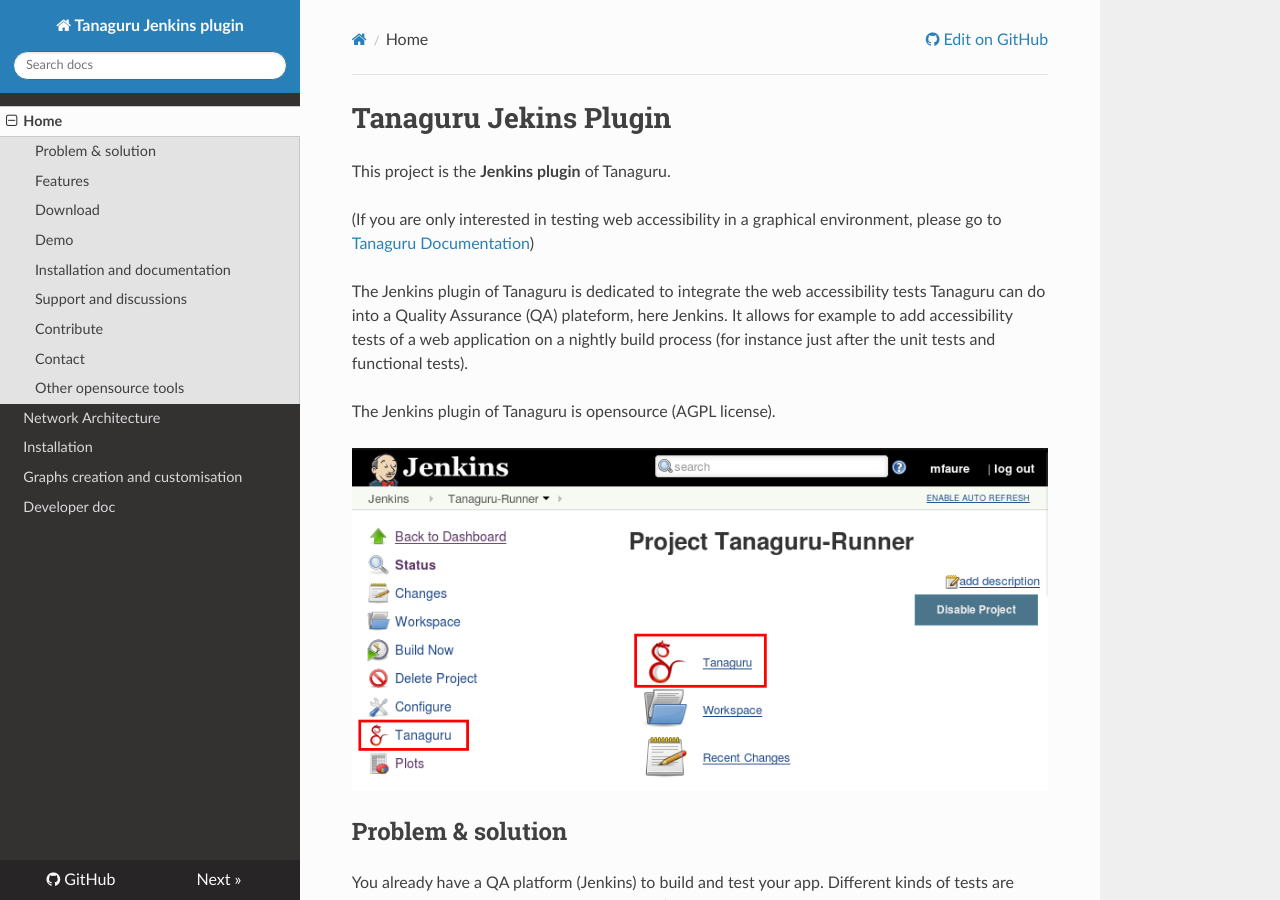
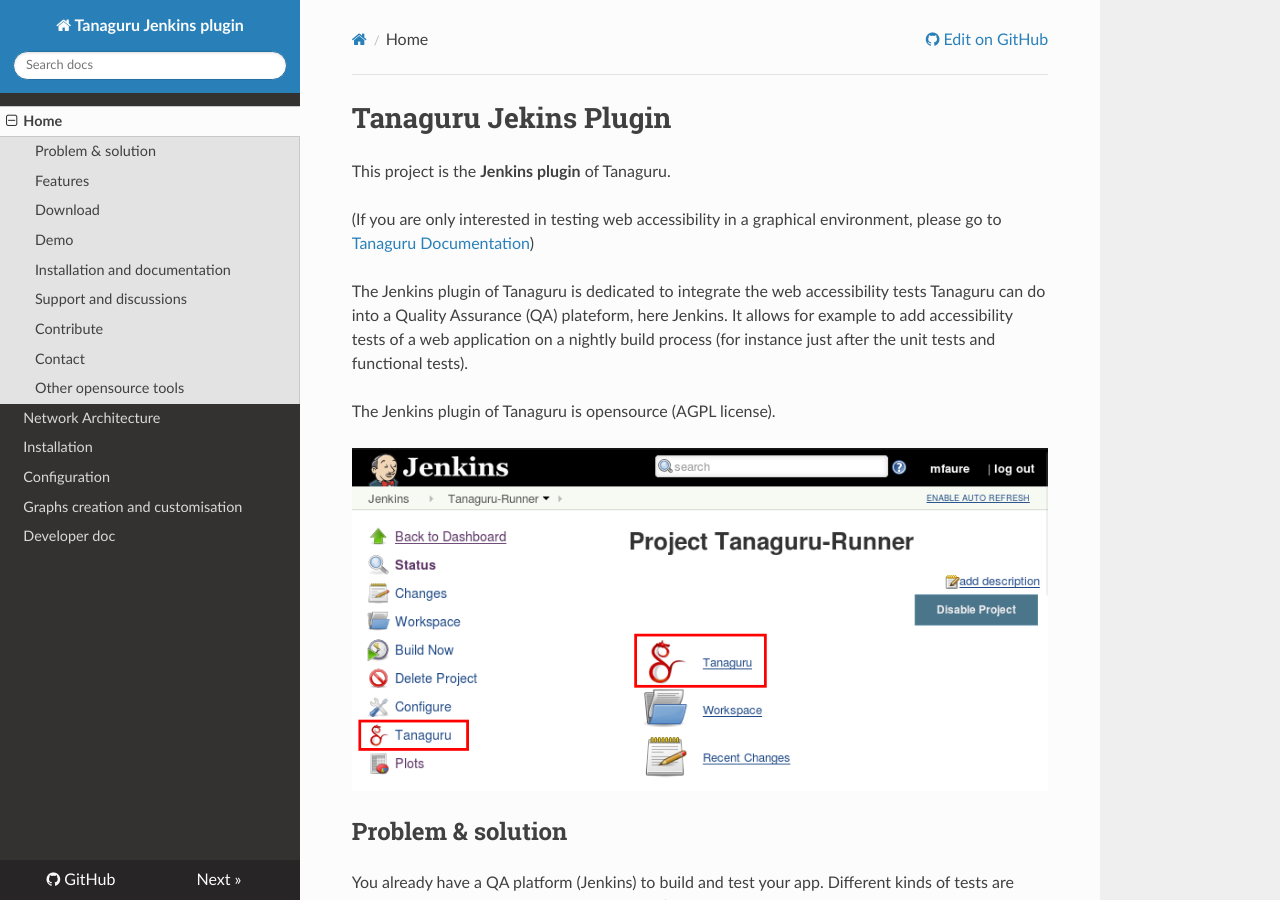
Before and after one commit to Asqatasun/Asqatasun-Jenkins-Plugin, an MkDocs documentation site: the page built from docs/index.md, in a window 1280 px wide and 900 px high. Built offline with MkDocs 1.6.1, drawn with Linux system fonts in a browser that asks for light colours; nearby versions of some CDN libraries; old or Windows-style settings are respelled for this version of MkDocs.

Commit message:
updated ToC

```diff
--- a/mkdocs.yml
+++ b/mkdocs.yml
@@ -3,6 +3,7 @@
 - ['index.md', 'Home']
 - ['network-architecture.md', 'Network Architecture']
 - ['install-doc.md', 'Installation']
+- ['configuration.md', 'Configuration']
 - ['graphs.md', 'Graphs creation and customisation']
 - ['developer-doc.md', 'Developer doc']
 
```
